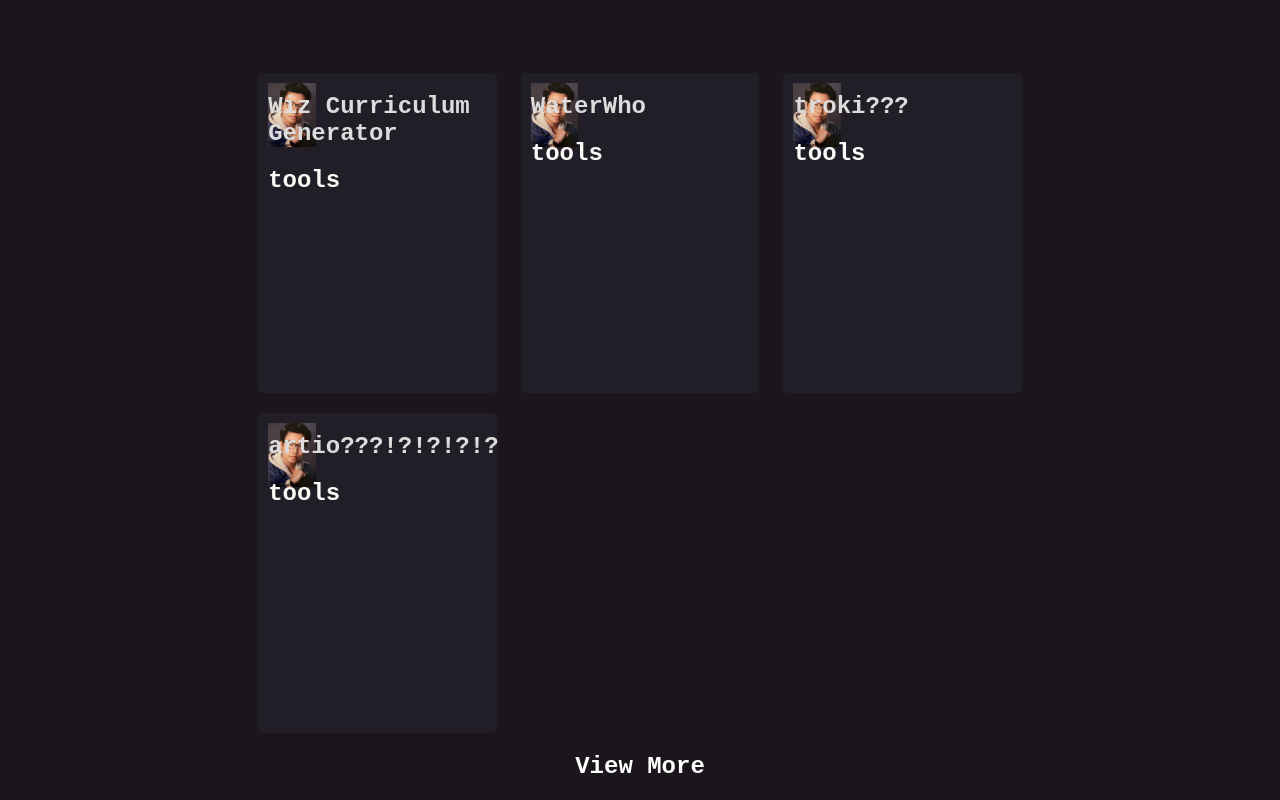
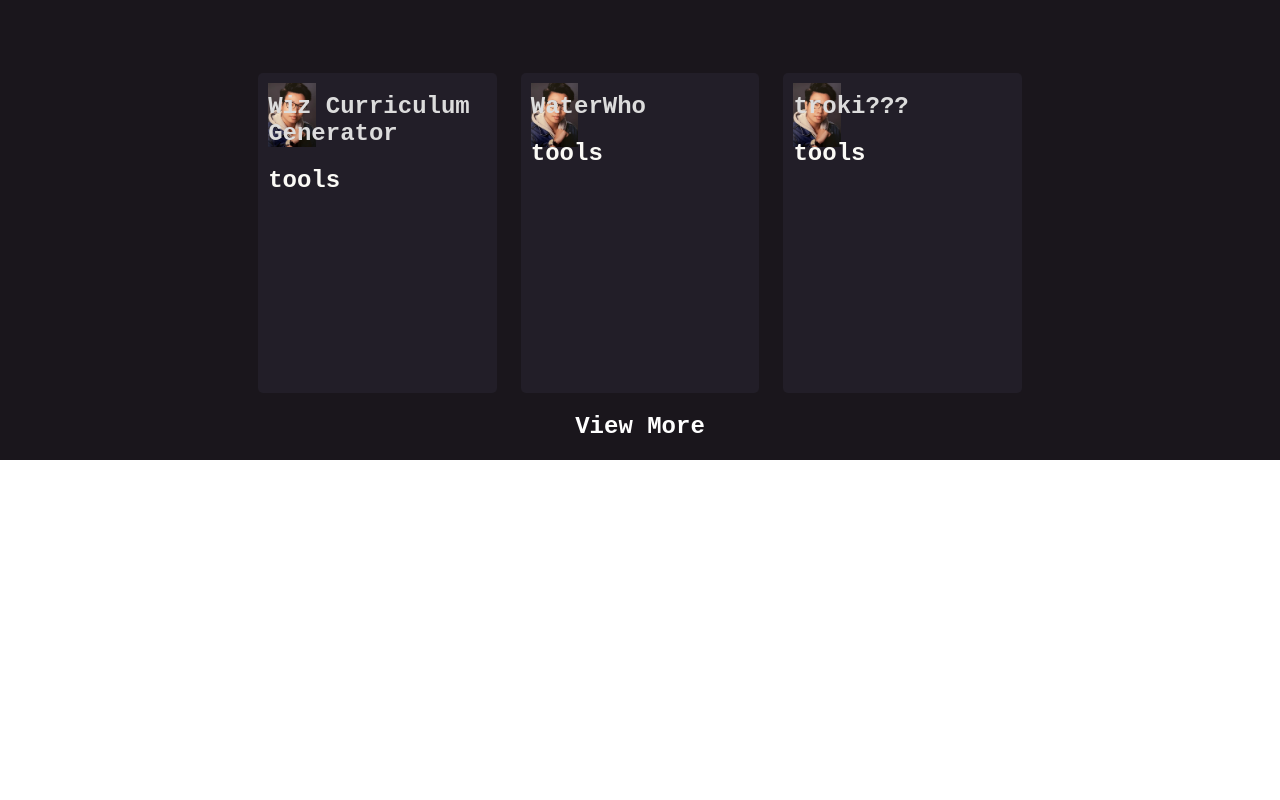
Before and after one commit to jeessh/personal-website-v3, a React (Create React App) app: page / in a window 1280 px wide. Shown: the part 956-1756 px from the top of the page. After the commit the page ends 1416 px from the top, so only its background shows below. Built offline with nearby package versions, Linux system fonts and the light colour scheme.

Commit message:
Updated and removed projects

```diff
--- a/src/pages/Main/Projects_Section/index.jsx
+++ b/src/pages/Main/Projects_Section/index.jsx
@@ -10,7 +10,6 @@ const Projects = () => {
       <Project title="Wiz Curriculum Generator"/>
       <Project title="WaterWho"/>
       <Project title="troki???"/>
-      <Project title="artio???!?!?!?!?"/>
 
       </div>
 
```
